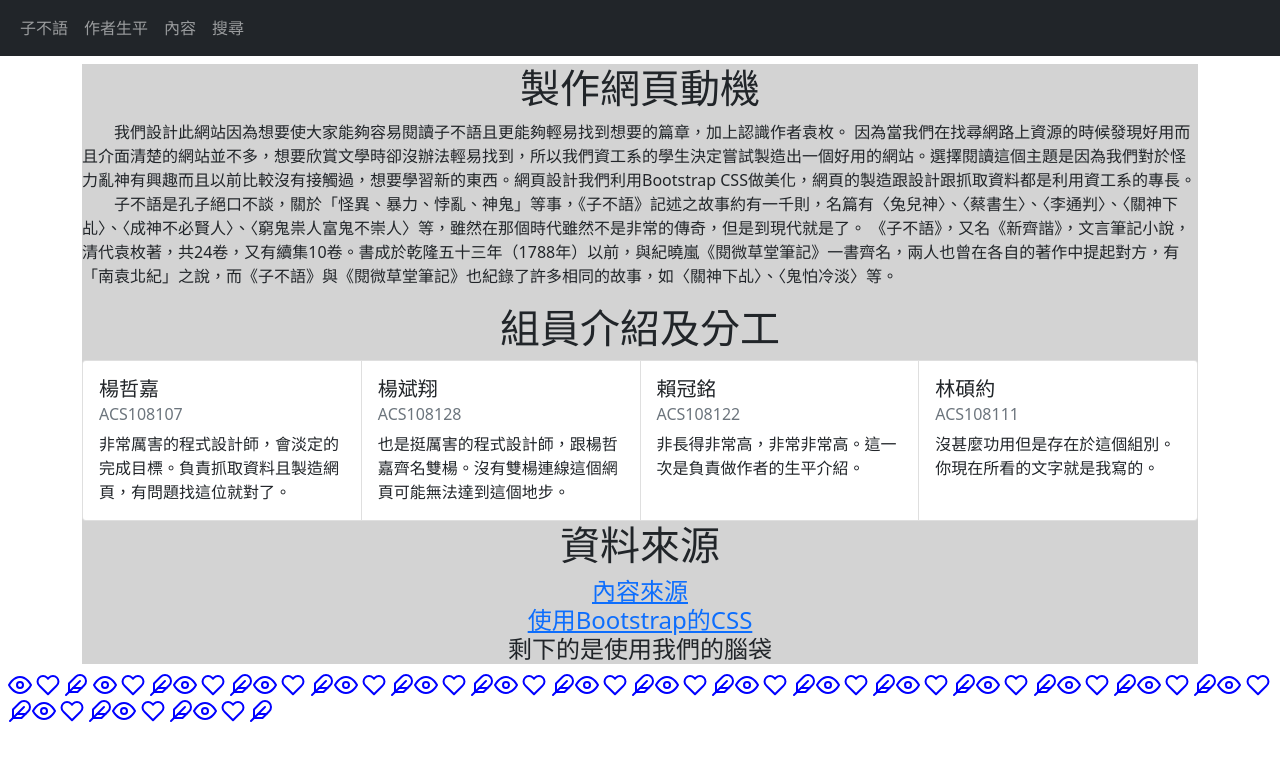
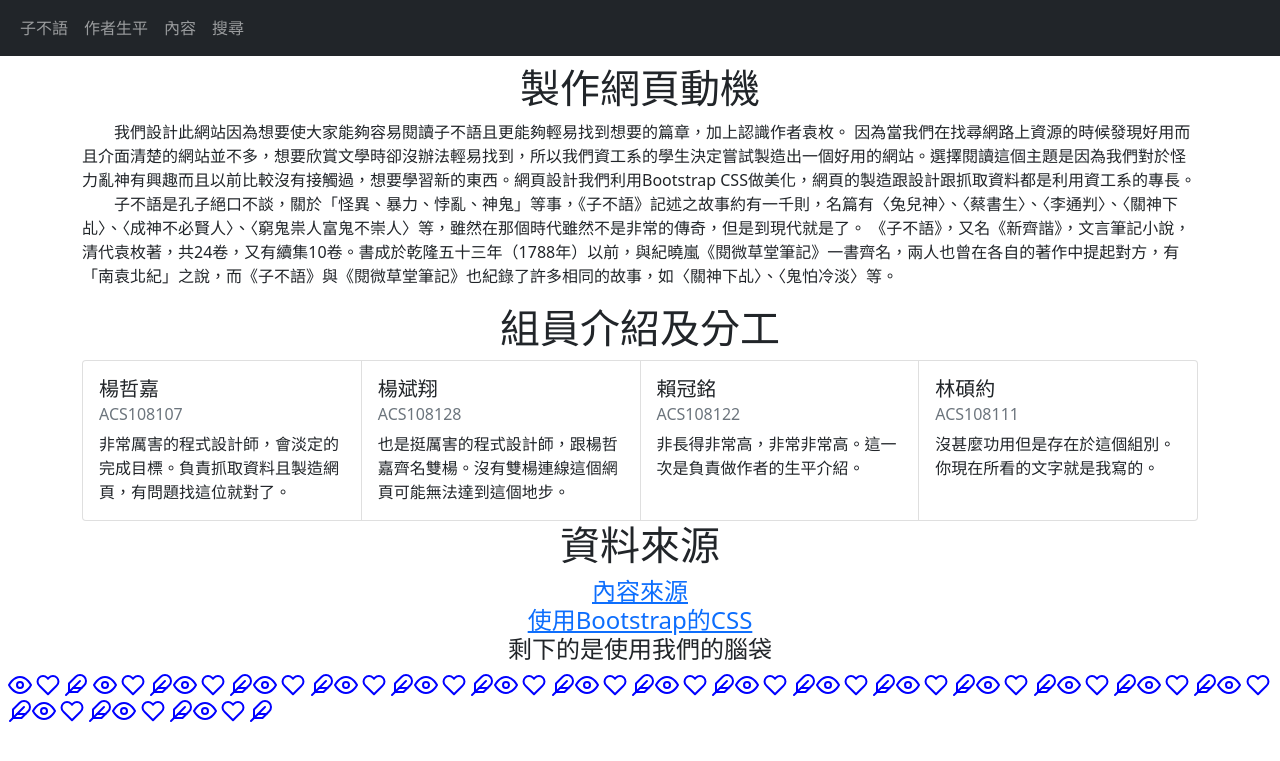
Before and after one commit to a962702/NTCU-GeneralEducation-WisdomOfClassics, a Jekyll site: the page built from index.markdown, in a window 1280 px wide. Shown: the top 761 px of the page. Built offline with Jekyll 4.4.1, drawn with Linux system fonts in a browser that asks for light colours.

Commit message:
index: remove background color

```diff
--- a/index.markdown
+++ b/index.markdown
@@ -4,7 +4,7 @@ title: 子不語
 ---
 
 <div class="container">
-    <div style="background-color:LightGray;">
+    <div>
         <h1 class="text-center">製作網頁動機</h1>
         <p>&ensp;&ensp;&ensp;&ensp;我們設計此網站因為想要使大家能夠容易閱讀子不語且更能夠輕易找到想要的篇章，加上認識作者袁枚。
             因為當我們在找尋網路上資源的時候發現好用而且介面清楚的網站並不多，想要欣賞文學時卻沒辦法輕易找到，所以我們資工系的學生決定嘗試製造出一個好用的網站。選擇閱讀這個主題是因為我們對於怪力亂神有興趣而且以前比較沒有接觸過，想要學習新的東西。網頁設計我們利用Bootstrap
```
